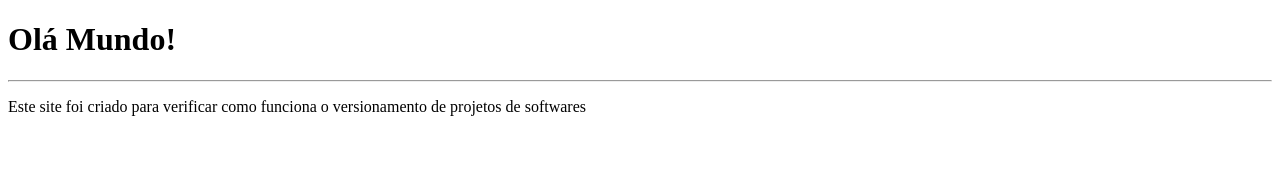
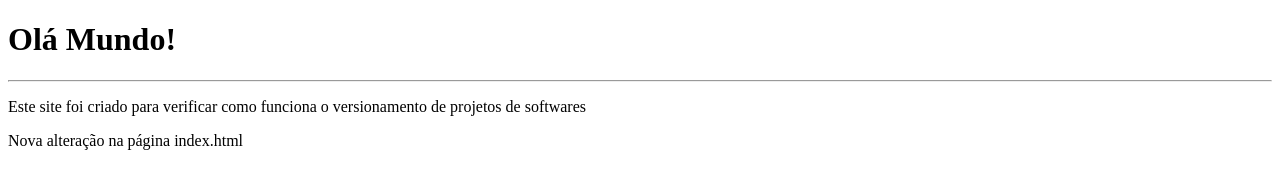
Before and after one commit to AlessandroAlmeidaRJ/Meu-primeiro-repositorio, a plain HTML site: page site-exemplo/index.html in a window 1280 px wide. Drawn offline with Linux system fonts and the light colour scheme.

Commit message:
criação de um segundo parágrafo
Foi feita uma alteração na página index.html, vamos comitar e dar um "push", teclando ctrl + enter

```diff
--- a/site-exemplo/index.html
+++ b/site-exemplo/index.html
@@ -9,5 +9,6 @@
     <h1>Olá Mundo!</h1>
     <hr>
     <p>Este site foi criado para verificar como funciona o versionamento de projetos de softwares </p>
+    <p>Nova alteração na página index.html</p>
 </body>
 </html>
```
